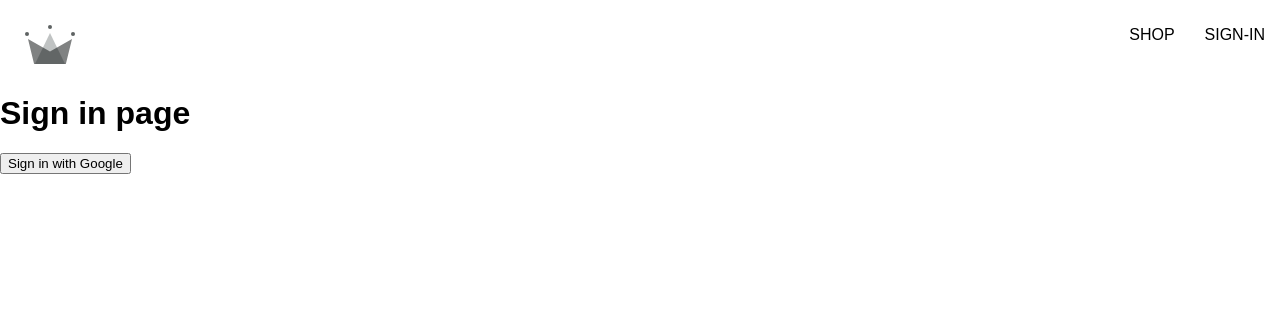
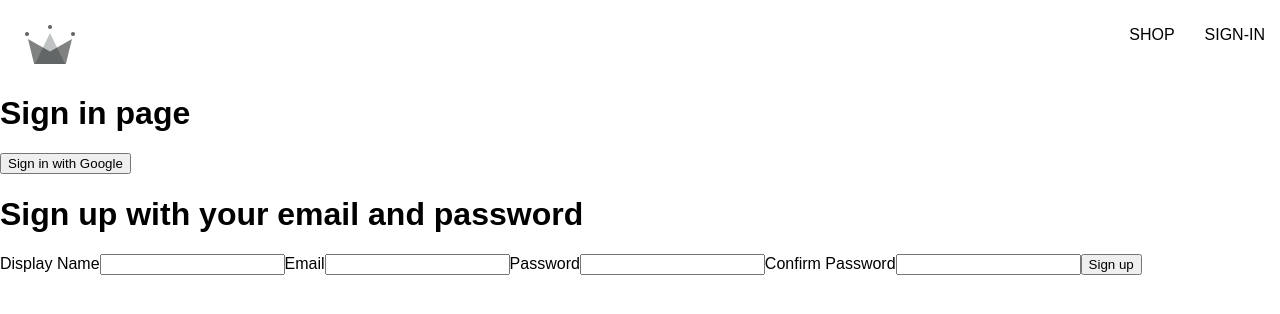
Before and after one commit to gandradep/shop, a React (Create React App) app: page /sign-in in a window 1280 px wide. Shown: the top 314 px of the page. Built offline with nearby package versions, Linux system fonts and the light colour scheme; a web font is replaced by a local one.

Commit message:
Creating a sign up form

```diff
--- /dev/null
+++ b/src/components/sign-up-form/sign-up-form.component.jsx
@@ -0,0 +1,64 @@
+import { useState } from 'react';
+
+const defaultFormFields = {
+  displayName: '',
+  email: '',
+  password: '',
+  confirmPassword: ''
+};
+
+const SignUpForm = () => {
+  const [formFields, setFormFields] = useState(defaultFormFields);
+  const { displayName, email, password, confirmPassword } = formFields;
+
+  console.log(formFields);
+
+  const handleChange = (event) => {
+    const {name, value} = event.target;
+    setFormFields({...formFields, [name]: value})
+  }
+  return (
+    <div>
+      <h1>Sign up with your email and password</h1>
+      <form onSubmit={() =>{}}>
+        <label>Display Name</label>
+        <input
+          type="text"
+          required
+          onChange={handleChange}
+          name='displayName'
+          value={displayName}
+        />
+
+        <label>Email</label>
+        <input
+          type="email"
+          required
+          onChange={handleChange}
+          name='email'
+          value={email}
+        />
+
+        <label>Password</label>
+        <input
+          type="password"
+          required
+          onChange={handleChange}
+          name='password'
+          value={password}
+        />
+
+        <label>Confirm Password</label>
+        <input
+          type="password"
+          required
+          onChange={handleChange}
+          name='confirmPassword'
+          value={confirmPassword}
+        />
+        <button type="submit">Sign up</button>
+      </form>
+    </div>
+  )
+};
+export default SignUpForm;
--- a/src/routes/sign-in/sign-in.component.jsx
+++ b/src/routes/sign-in/sign-in.component.jsx
@@ -1,4 +1,6 @@
 import { signInWithGooglePopup, createUserDocumentFromAuthor } from '../../utils/firebase/firebase.utils'
+
+import SignUpForm from '../../components/sign-up-form/sign-up-form.component';
 
 const SignIn = () => {
   const logGoogleUser = async () =>{
@@ -11,6 +13,7 @@
       <button onClick={logGoogleUser}>
         Sign in with Google
       </button>
+      <SignUpForm />
     </div>
   )
 }
--- a/src/utils/firebase/firebase.utils.js
+++ b/src/utils/firebase/firebase.utils.js
@@ -2,7 +2,6 @@
 import { initializeApp } from "firebase/app";
 import {
   getAuth,
-  signInWithRedirect,
   signInWithPopup,
   GoogleAuthProvider
 } from "firebase/auth";
```
